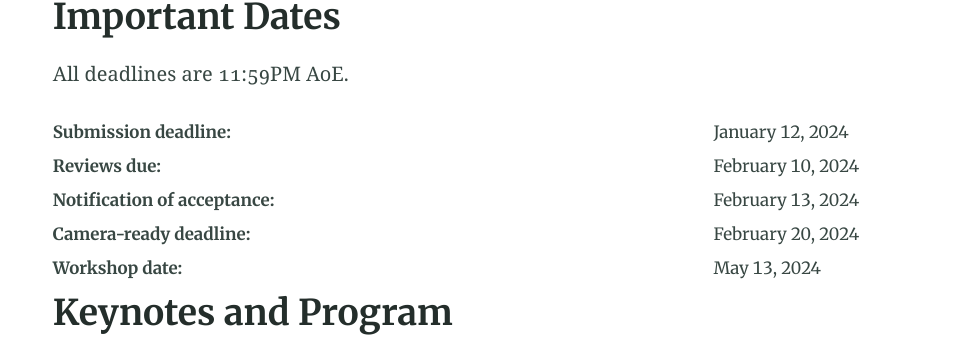
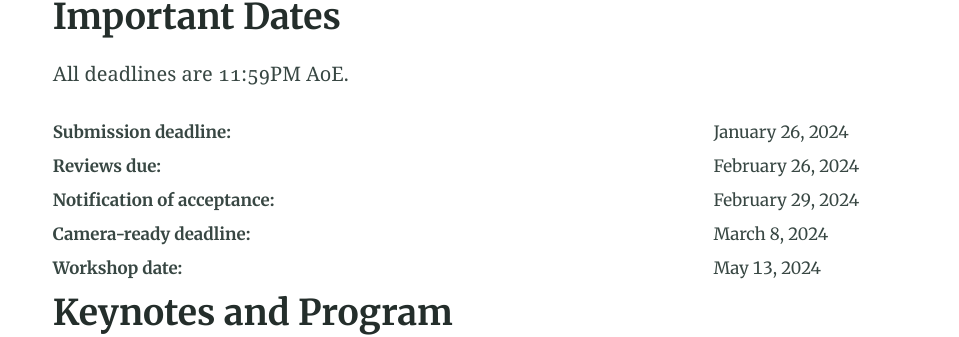
Before and after one commit to multisa2024/multisa2024.icde, a Jekyll site: the page built from index.md, in a window 1280 px wide and 900 px high, scrolled down 2090 px. Shown: the part 139-476 px from the top of the window, without its empty margins (40-999 px from the left). Built offline with Jekyll 4.4.1, drawn with Linux system fonts in a browser that asks for light colours.

Commit message:
Update index.md

```diff
--- a/index.md
+++ b/index.md
@@ -49,10 +49,10 @@ All submissions (in PDF format) should be submitted to [Microsoft CMT](https://c
 ## Important Dates
 All deadlines are 11:59PM AoE.
 
-| **Submission deadline:** | January 12, 2024 |
-| **Reviews due:** | February 10, 2024 |
-| **Notification of acceptance:** | February 13, 2024 |
-| **Camera-ready deadline:** | February 20, 2024 |
+| **Submission deadline:** | January 26, 2024 |
+| **Reviews due:** | February 26, 2024 |
+| **Notification of acceptance:** | February 29, 2024 |
+| **Camera-ready deadline:** | March 8, 2024 |
 | **Workshop date:** | May 13, 2024 |
 
 ## Keynotes and Program
```
